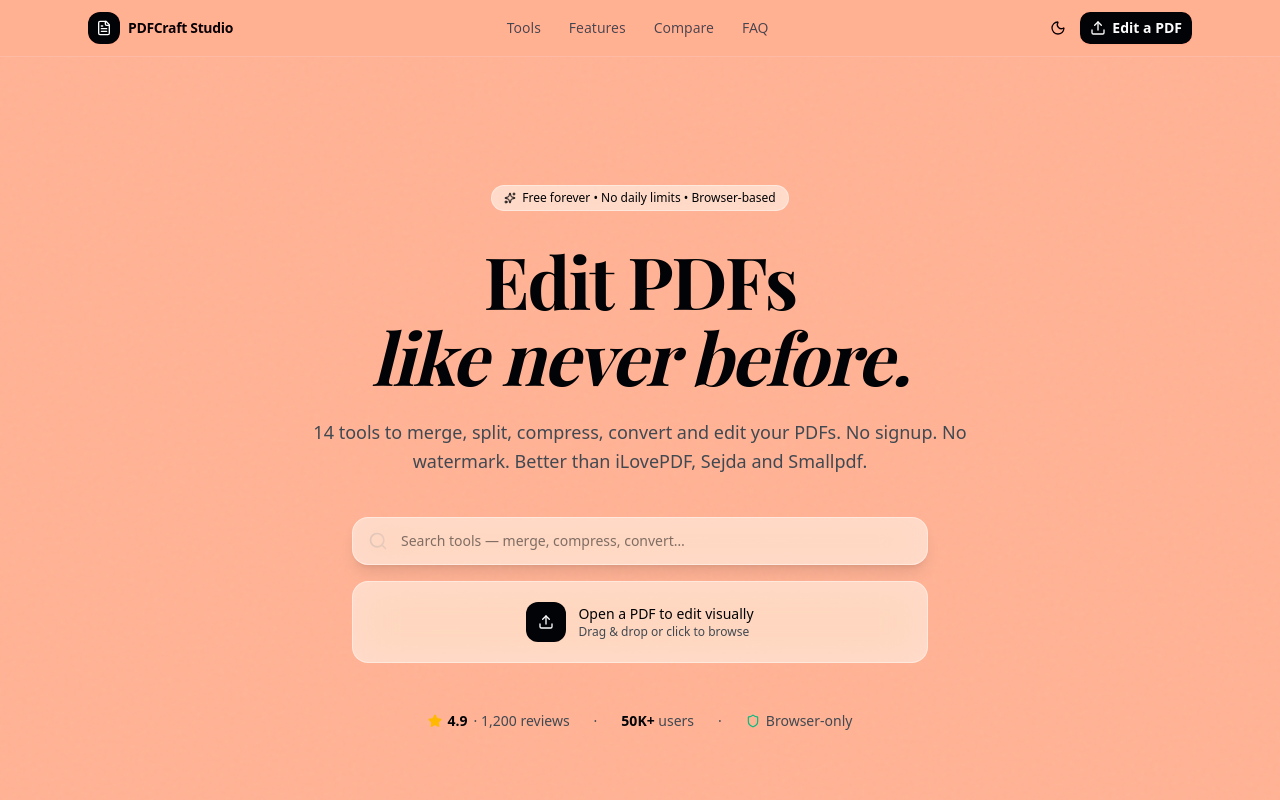
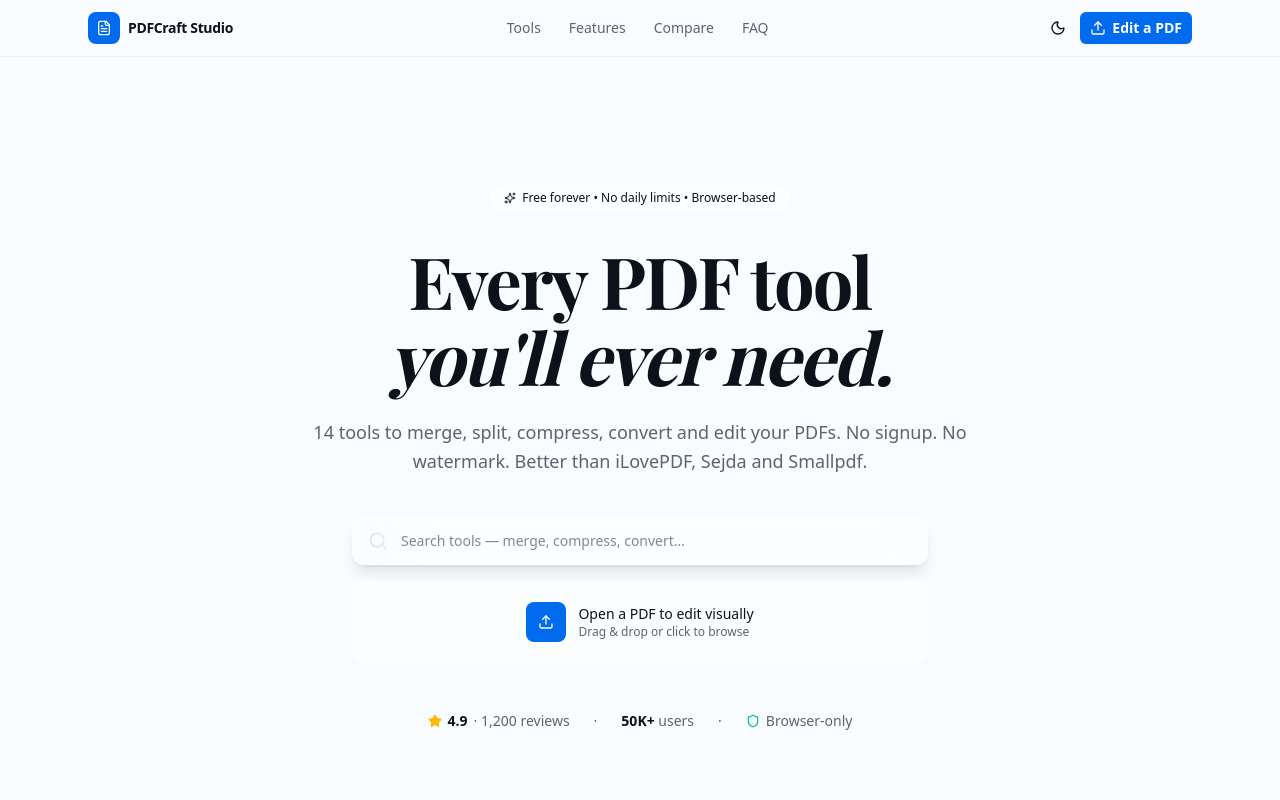
Before and after one commit to SharifulHasanRoky/pdfcraft-studio, a Next.js app: page / in a window 1280 px wide. Shown: the top 800 px of the page. Built offline with nearby package versions, Linux system fonts and the light colour scheme.

Commit message:
db50f417-405f-4b9a-bc80-877505b7d917

```diff
--- a/src/app/globals.css
+++ b/src/app/globals.css
@@ -45,87 +45,86 @@
 }
 
 :root {
-  --radius: 0.75rem;
-  /* LIGHT MODE: Figma-style bright background, black text, black primary */
-  --background: oklch(0.88 0.15 35);              /* bright warm orange */
-  --foreground: oklch(0.10 0.01 250);              /* near-black */
-  --card: oklch(0.99 0 0);                         /* pure white cards */
-  --card-foreground: oklch(0.10 0.01 250);
-  --popover: oklch(0.99 0 0);
-  --popover-foreground: oklch(0.10 0.01 250);
-  --primary: oklch(0.10 0.01 250);                /* BLACK primary */
-  --primary-foreground: oklch(0.99 0 0);           /* white on black */
-  --secondary: oklch(0.96 0.005 250);              /* near-white secondary */
-  --secondary-foreground: oklch(0.10 0.01 250);
-  --muted: oklch(0.95 0.02 35);                    /* muted orange */
-  --muted-foreground: oklch(0.40 0.02 250);
-  --accent: oklch(0.92 0.10 35);                   /* lighter orange accent */
-  --accent-foreground: oklch(0.10 0.01 250);
-  --destructive: oklch(0.55 0.22 25);
-  --border: oklch(0.85 0.05 35);                   /* orange-tinted border */
-  --input: oklch(0.85 0.05 35);
-  --ring: oklch(0.10 0.01 250);
-  --chart-1: oklch(0.10 0.01 250);
-  --chart-2: oklch(0.88 0.15 35);
-  --chart-3: oklch(0.6 0.2 145);
+  --radius: 0.5rem;
+  /* LIGHT MODE: iLovePDF style — clean white, blue primary */
+  --background: oklch(0.99 0.005 240);
+  --foreground: oklch(0.18 0.02 250);
+  --card: oklch(1 0 0);
+  --card-foreground: oklch(0.18 0.02 250);
+  --popover: oklch(1 0 0);
+  --popover-foreground: oklch(0.18 0.02 250);
+  --primary: oklch(0.55 0.22 255);
+  --primary-foreground: oklch(0.99 0 0);
+  --secondary: oklch(0.96 0.01 250);
+  --secondary-foreground: oklch(0.18 0.02 250);
+  --muted: oklch(0.97 0.005 250);
+  --muted-foreground: oklch(0.50 0.02 250);
+  --accent: oklch(0.95 0.02 255);
+  --accent-foreground: oklch(0.18 0.02 250);
+  --destructive: oklch(0.58 0.22 25);
+  --border: oklch(0.92 0.005 250);
+  --input: oklch(0.92 0.005 250);
+  --ring: oklch(0.55 0.22 255);
+  --chart-1: oklch(0.55 0.22 255);
+  --chart-2: oklch(0.65 0.22 145);
+  --chart-3: oklch(0.70 0.20 50);
   --chart-4: oklch(0.65 0.22 18);
-  --chart-5: oklch(0.55 0.2 295);
-  --sidebar: oklch(0.88 0.15 35);
-  --sidebar-foreground: oklch(0.10 0.01 250);
-  --sidebar-primary: oklch(0.10 0.01 250);
+  --chart-5: oklch(0.55 0.20 295);
+  --sidebar: oklch(0.985 0.005 250);
+  --sidebar-foreground: oklch(0.18 0.02 250);
+  --sidebar-primary: oklch(0.55 0.22 255);
   --sidebar-primary-foreground: oklch(0.99 0 0);
-  --sidebar-accent: oklch(0.92 0.10 35);
-  --sidebar-accent-foreground: oklch(0.10 0.01 250);
-  --sidebar-border: oklch(0.85 0.05 35);
-  --sidebar-ring: oklch(0.10 0.01 250);
+  --sidebar-accent: oklch(0.95 0.02 255);
+  --sidebar-accent-foreground: oklch(0.18 0.02 250);
+  --sidebar-border: oklch(0.92 0.005 250);
+  --sidebar-ring: oklch(0.55 0.22 255);
 
-  /* Solid accent colors for tool icons */
-  --tool-yellow: oklch(0.82 0.17 95);
-  --tool-navy: oklch(0.25 0.06 250);
-  --tool-emerald: oklch(0.55 0.16 155);
-  --tool-rose: oklch(0.58 0.22 18);
-  --tool-cyan: oklch(0.55 0.16 200);
-  --tool-violet: oklch(0.5 0.22 295);
-  --tool-orange: oklch(0.65 0.2 50);
-  --tool-pink: oklch(0.6 0.24 0);
+  --tool-yellow: oklch(0.80 0.18 80);
+  --tool-navy: oklch(0.35 0.10 255);
+  --tool-emerald: oklch(0.62 0.16 155);
+  --tool-rose: oklch(0.62 0.22 18);
+  --tool-cyan: oklch(0.65 0.16 200);
+  --tool-violet: oklch(0.55 0.22 295);
+  --tool-orange: oklch(0.68 0.20 50);
+  --tool-pink: oklch(0.65 0.22 0);
 }
 
 .dark {
-  --background: oklch(0.13 0.02 250);
+  --background: oklch(0.12 0.01 250);
   --foreground: oklch(0.96 0.005 250);
-  --card: oklch(0.18 0.02 250);
+  --card: oklch(0.17 0.015 250);
   --card-foreground: oklch(0.96 0.005 250);
-  --popover: oklch(0.18 0.02 250);
+  --popover: oklch(0.17 0.015 250);
   --popover-foreground: oklch(0.96 0.005 250);
-  --primary: oklch(0.88 0.15 35);                  /* bright orange in dark */
-  --primary-foreground: oklch(0.13 0.02 250);
+  --primary: oklch(0.62 0.22 255);
+  --primary-foreground: oklch(0.12 0.01 250);
   --secondary: oklch(0.96 0.005 250);
-  --secondary-foreground: oklch(0.13 0.02 250);
-  --muted: oklch(0.21 0.02 250);
+  --secondary-foreground: oklch(0.12 0.01 250);
+  --muted: oklch(0.21 0.015 250);
   --muted-foreground: oklch(0.70 0.02 250);
-  --accent: oklch(0.28 0.05 35);
+  --accent: oklch(0.28 0.05 255);
   --accent-foreground: oklch(0.96 0.005 250);
   --destructive: oklch(0.72 0.22 22);
   --border: oklch(1 0 0 / 10%);
   --input: oklch(1 0 0 / 15%);
-  --ring: oklch(0.88 0.15 35);
-  --chart-1: oklch(0.88 0.15 35);
-  --chart-2: oklch(0.65 0.18 250);
-  --chart-3: oklch(0.7 0.18 155);
+  --ring: oklch(0.62 0.22 255);
+  --chart-1: oklch(0.62 0.22 255);
+  --chart-2: oklch(0.70 0.18 155);
+  --chart-3: oklch(0.72 0.22 50);
   --chart-4: oklch(0.72 0.24 18);
   --chart-5: oklch(0.65 0.22 295);
-  --sidebar: oklch(0.18 0.02 250);
+  --sidebar: oklch(0.17 0.015 250);
   --sidebar-foreground: oklch(0.96 0.005 250);
-  --sidebar-primary: oklch(0.88 0.15 35);
-  --sidebar-primary-foreground: oklch(0.13 0.02 250);
-  --sidebar-accent: oklch(0.28 0.05 35);
+  --sidebar-primary: oklch(0.62 0.22 255);
+  --sidebar-primary-foreground: oklch(0.12 0.01 250);
+  --sidebar-accent: oklch(0.28 0.05 255);
   --sidebar-accent-foreground: oklch(0.96 0.005 250);
   --sidebar-border: oklch(1 0 0 / 10%);
-  --sidebar-ring: oklch(0.88 0.15 35);
+  --sidebar-ring: oklch(0.62 0.22 255);
 
-  --tool-yellow: oklch(0.88 0.19 95);
-  --tool-navy: oklch(0.65 0.18 250);
-  --tool-emerald: oklch(0.7 0.18 155);
+  --tool-yellow: oklch(0.85 0.18 80);
+  --tool-navy: oklch(0.55 0.18 255);
+  --tool-emerald: oklch(0.70 0.18 155);
   --tool-rose: oklch(0.72 0.24 18);
   --tool-cyan: oklch(0.72 0.18 200);
   --tool-violet: oklch(0.65 0.22 295);
--- a/src/components/pdf/ToolHub.tsx
+++ b/src/components/pdf/ToolHub.tsx
@@ -249,9 +249,9 @@ export function ToolHub({ onOpenTool, onOpenEditor }: ToolHubProps) {
             transition={{ duration: 0.4, delay: 0.05 }}
             className="font-display text-5xl sm:text-6xl md:text-7xl font-bold tracking-tight leading-[1.05] mb-6"
           >
-            Edit PDFs
+            Every PDF tool
             <br />
-            <span className="italic">like never before.</span>
+            <span className="italic">you&apos;ll ever need.</span>
           </motion.h1>
 
           <motion.p
@@ -601,7 +601,7 @@ export function ToolHub({ onOpenTool, onOpenEditor }: ToolHubProps) {
         <div className="max-w-3xl mx-auto px-4 sm:px-6 text-center">
           <Layers className="h-10 w-10 mx-auto mb-4 text-primary" />
           <h2 className="font-display text-3xl md:text-4xl font-bold tracking-tight mb-3">
-            Ready to ship?
+            Ready to edit your PDF?
           </h2>
           <p className="text-base opacity-80 mb-8">
             No sign-up. No watermark. No upload. Just open and edit.
```
